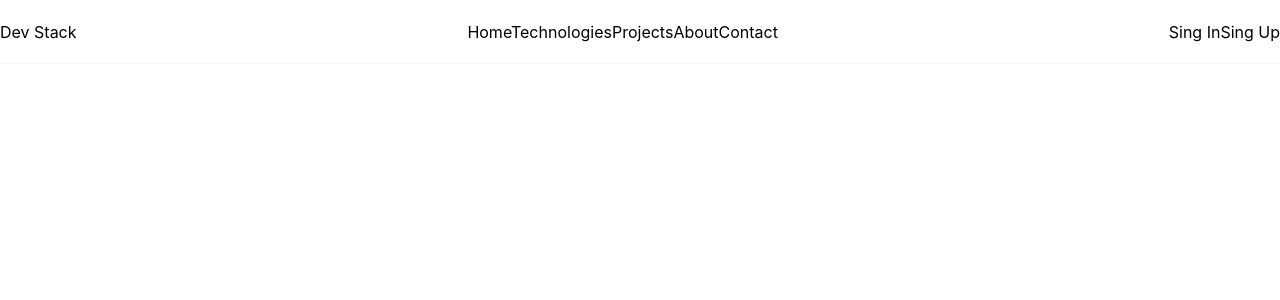
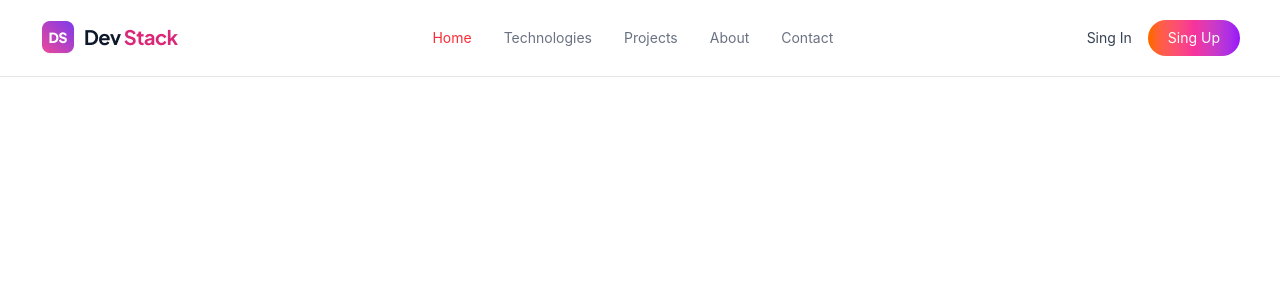
Before and after one commit to mahfuj-safin/ph-A05, a React (Vite) app: page / in a window 1280 px wide. Shown: the top 300 px of the page. Built offline with nearby package versions, Linux system fonts and the light colour scheme.

Commit message:
NavBar section desing

```diff
--- a/src/components/Navbar.tsx
+++ b/src/components/Navbar.tsx
@@ -1,17 +1,31 @@
+import logoText from '../assets/logo-text.png';
 const Navbar = () => {
   return (
-    <nav className="flex justify-between items-center h-16 border-gray-100 border-b bg-white">
-      <div>Dev Stack</div>
-      <div>
-        <a href="">Home</a>
-        <a href="">Technologies</a>
-        <a href="">Projects</a>
-        <a href="">About</a>
-        <a href="">Contact</a>
-      </div>
-      <div>
-        <button>Sing In</button>
-        <button>Sing Up</button>
+    // NavBar
+    <nav className="border-b border-gray-200 bg-white">
+      <div className="flex justify-between items-center px-10 py-5 container mx-auto">
+        {/* logo */}
+        <div>
+          <img src={logoText} alt="" />
+        </div>
+
+        {/* Navigation Item */}
+        <div className="flex items-center gap-8">
+          <a className="text-sm text-red-500">Home</a>
+          <a className="text-sm text-gray-500">Technologies </a>
+          <a className="text-sm text-gray-500">Projects</a>
+          <a className="text-sm text-gray-500">About</a>
+          <a className="text-sm text-gray-500">Contact</a>
+        </div>
+
+        {/* sing in & sing up button*/}
+
+        <div className="flex items-center gap-4">
+          <button className="text-sm text-gray-700">Sing In</button>
+          <button className="text-sm text-white rounded-full bg-gradient-to-r from-orange-500 via-pink-500 to-purple-600 px-5 py-2">
+            Sing Up
+          </button>
+        </div>
       </div>
     </nav>
   );
--- a/vite.config.ts
+++ b/vite.config.ts
@@ -4,5 +4,5 @@ import { defineConfig } from 'vite';
 
 // https://vite.dev/config/
 export default defineConfig({
-  plugins: [react(), tailwindcss],
+  plugins: [react(), tailwindcss()],
 });
```
